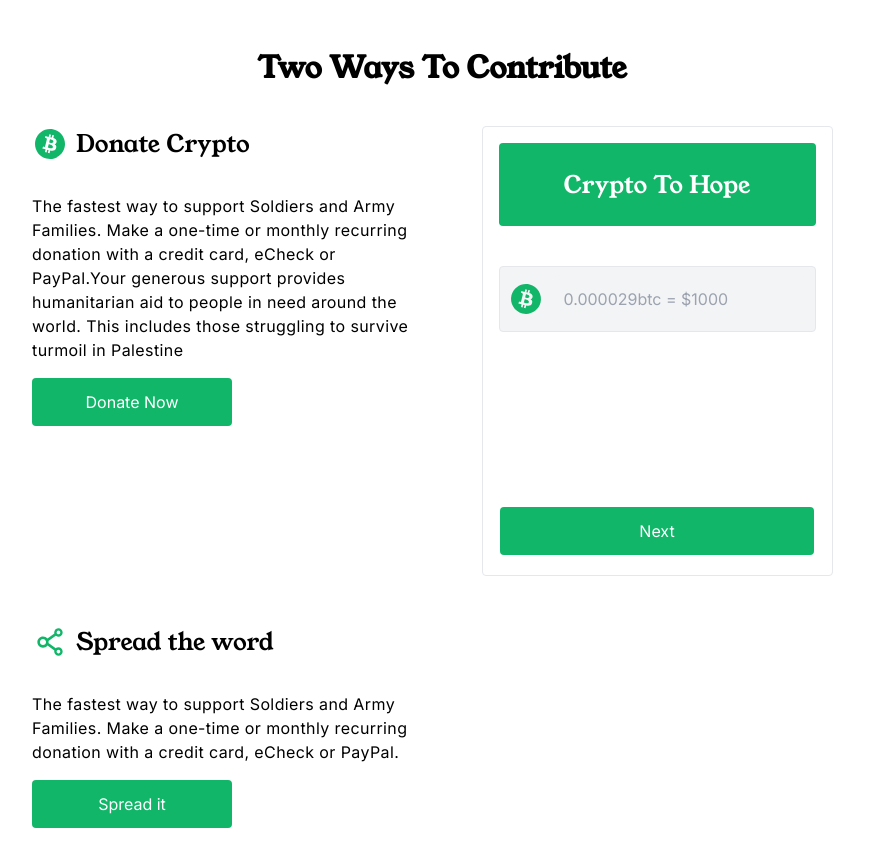
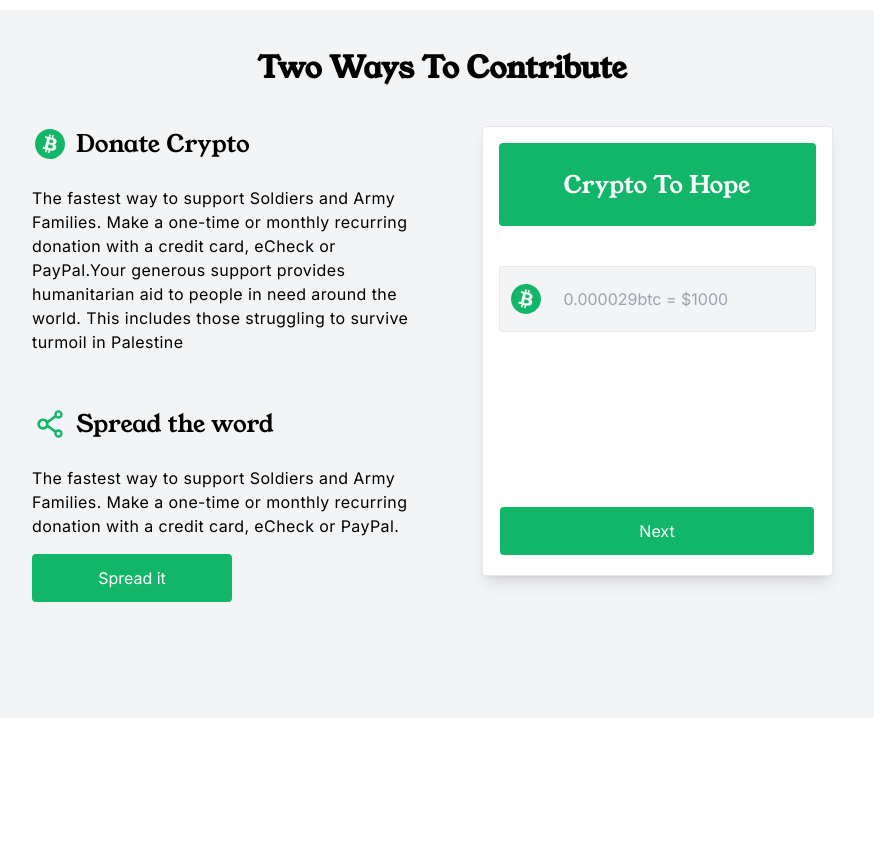
Before and after one commit to daiveedb/donate, a Next.js app: page /donate in a window 1280 px wide. Shown: the part 540-1406 px from the top of the page, without its empty margins (198-1072 px from the left). After the commit the page ends 1338 px from the top, so only its background shows below. Built offline with nearby package versions, Linux system fonts and the light colour scheme.

Commit message:
updates made

```diff
--- a/src/app/about/page.tsx
+++ b/src/app/about/page.tsx
@@ -107,11 +107,14 @@ const page = () => {
             Our Mission is to provide medical and humanitarian relief
             collectively and individually to Arab children throughout the
             Levant, regardless of their nationality, politics or religion.
+            Provides life-saving, life-sustaining and life-enriching
+            humanitarian aid to under-served populations around the world
+            regardless of faith or nationality.
           </p>
           <div className="flex justify-center w-full md:justify-start">
-            <button className="bg-palRed p-3 rounded text-white w-[200px] hover:bg-palRed hover:text-white transition-all">
+            {/* <button className="bg-palRed p-3 rounded text-white w-[200px] hover:bg-palRed hover:text-white transition-all">
               Learn More
-            </button>
+            </button> */}
           </div>
         </div>
         <div className="w-full sm:px-6">
@@ -153,9 +156,9 @@ const page = () => {
             children are independent and developed at the highest standards
           </p>
           <div className="flex justify-center w-full md:justify-start">
-            <button className="bg-palRed p-3 rounded text-white w-[200px] hover:bg-palRed hover:text-white transition-all">
+            {/* <button className="bg-palRed p-3 rounded text-white w-[200px] hover:bg-palRed hover:text-white transition-all">
               Learn More
-            </button>
+            </button> */}
           </div>
         </div>
       </div>
--- a/src/app/components/utility/Navigation.tsx
+++ b/src/app/components/utility/Navigation.tsx
@@ -29,7 +29,7 @@ const Navigation = () => {
         })}
       </div>
       <div className="hidden md:block">
-        <Link href={"/give"}>
+        <Link href={"/donate"}>
           <button className="bg-palGreen py-2 rounded cursor-pointer text-white w-[100px] sm:w-[150px] hover:bg-green-700 transition-all text-sm">
             Donate Now
           </button>
--- a/src/app/contact/page.tsx
+++ b/src/app/contact/page.tsx
@@ -1,7 +1,14 @@
+"use client";
 import Image from "next/image";
 import React from "react";
+import { ToastContainer, toast } from "react-toastify";
+import "react-toastify/dist/ReactToastify.css";
 
 const page = () => {
+  const handleSubmit = (e: any) => {
+    e.preventDefault();
+    toast("Message sent successfully");
+  };
   return (
     <div className="py-[70px] px-5 sm:px-20 md:px-5 lg:px-[150px]">
       <div className="my-7">
@@ -17,11 +24,11 @@ const page = () => {
               sector best practices and executes its mission in a financially
               efficient way.
             </p>
-            <div className="flex justify-center py-5">
+            {/* <div className="flex justify-center py-5">
               <button className="bg-palRed p-3 rounded text-white w-[200px] hover:bg-palRed hover:text-white transition-all">
                 Get a Call
               </button>
-            </div>
+            </div> */}
           </div>
         </div>
       </div>
@@ -29,7 +36,11 @@ const page = () => {
       <div className="grid grid-cols-1 md:grid-cols-2 w-full">
         <div>
           <h2 className="text-2xl pb-5">Send us a Message</h2>
-          <form action="" className="flex flex-col gap-y-6">
+          <form
+            action=""
+            onSubmit={(e) => handleSubmit(e)}
+            className="flex flex-col gap-y-6"
+          >
             <input type="text" placeholder="Enter your name" required />
             <input type="email" placeholder="Enter your email" required />
             <textarea
@@ -50,6 +61,7 @@ const page = () => {
             <Image alt="Contact us" src={"/images/contactSVG.svg"} fill />
           </div>
         </div>
+        <ToastContainer hideProgressBar />
       </div>
     </div>
   );
--- a/src/app/donate/page.tsx
+++ b/src/app/donate/page.tsx
@@ -62,13 +62,13 @@ const Page = () => {
         </div>
       </div>
 
-      <section className=" p-4 w-full lg:p-10">
+      <section className=" p-4 w-full lg:p-10 bg-gray-100">
         <h2 className="text-center text-3xl font-bold capitalize">
           two ways to contribute
         </h2>
         <div className="grid grid-cols-1 gap-y-12 md:grid-cols-2 p-4 lg:p-10 gap-x-10">
           <div>
-            <div className="flex gap-x-2 items-center text-2xl pb-4">
+            <div className="flex gap-x-2 items-center text-2xl pb-2">
               <p className="text-palGreen md:text-xl lg:text-4xl">
                 <BiLogoBitcoin />
               </p>
@@ -81,14 +81,36 @@ const Page = () => {
               people in need around the world. This includes those struggling to
               survive turmoil in Palestine
             </p>
-            <Link href={"/give"}>
+            <div className="flex flex-col justify-start py-9">
+              <div className="flex gap-x-2 items-center text-2xl pb-2 justify-start">
+                <p className="md:text-xl lg:text-4xl text-palGreen">
+                  <AiOutlineShareAlt />
+                </p>
+                <h3>Spread the word</h3>
+              </div>
+              <p className="tracking-wide py-4 text-left md:text-sm lg:text-base">
+                The fastest way to support Soldiers and Army Families. Make a
+                one-time or monthly recurring donation with a credit card,
+                eCheck or PayPal.
+              </p>
+              <div className="flex justify-start">
+                <button
+                  className="bg-palGreen p-3 rounded cursor-pointer text-white w-[200px] hover:bg-green-700 transition-all"
+                  onClick={handleSpread}
+                >
+                  Spread it
+                </button>
+                <ToastContainer hideProgressBar />
+              </div>
+            </div>
+            {/* <Link href={"/give"}>
               <button className="bg-palGreen p-3 rounded cursor-pointer text-white w-[200px] hover:bg-green-700 transition-all ">
                 Donate Now
               </button>
-            </Link>
+            </Link> */}
           </div>
 
-          <div className="h-[450px] w-full md:w-[90%] md:mx-auto border rounded p-4 relative overflow-x-hidden">
+          <div className="h-[450px] w-full md:w-[90%] md:mx-auto border rounded p-4 relative overflow-x-hidden bg-white shadow-lg">
             <div className="w-full bg-palGreen rounded h-[20%] flex justify-center items-center">
               <h1 className="text-white text-2xl">Crypto To Hope</h1>
             </div>
@@ -246,7 +268,7 @@ const Page = () => {
             )}
           </div>
 
-          <div className="flex flex-col justify-start">
+          {/* <div className="flex flex-col justify-start">
             <div className="flex gap-x-2 items-center text-2xl pb-4 justify-start">
               <p className="md:text-xl lg:text-4xl text-palGreen">
                 <AiOutlineShareAlt />
@@ -267,7 +289,7 @@ const Page = () => {
               </button>
               <ToastContainer hideProgressBar />
             </div>
-          </div>
+          </div> */}
         </div>
       </section>
     </div>
--- a/src/app/layout.tsx
+++ b/src/app/layout.tsx
@@ -7,7 +7,7 @@ import Navigation from "./components/utility/Navigation";
 const inter = Inter({ subsets: ["latin"] });
 
 export const metadata: Metadata = {
-  title: "Create Next App",
+  title: "Donate",
   description: "Generated by create next app",
 };
 
```
